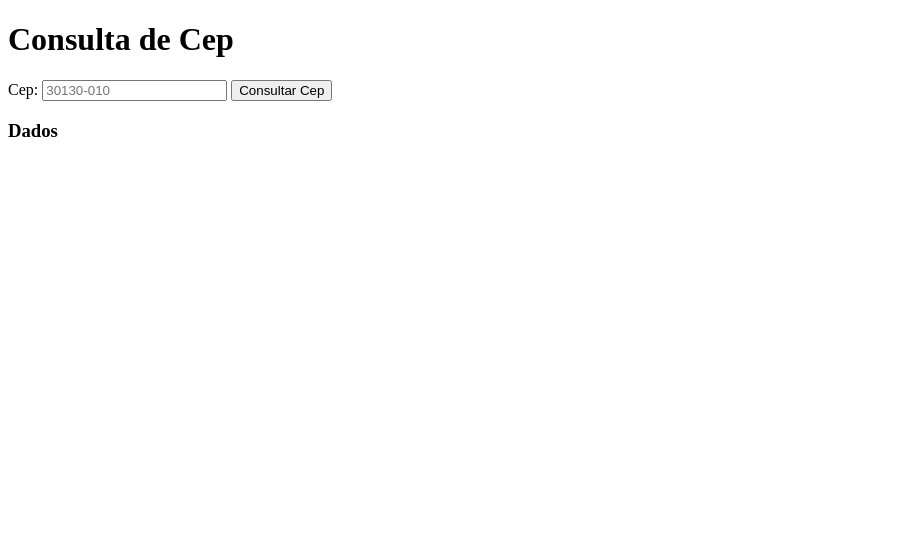
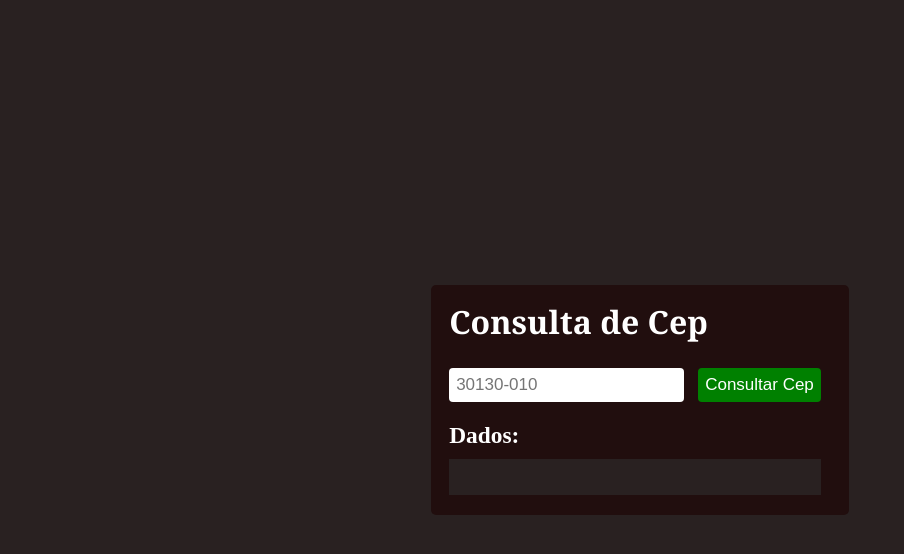
Before and after one commit to SamuelMorais030202/Consulta-de-cep, a website built with Vite: page index.html in a window 1280 px wide. Shown: the whole page, without its empty margins (0-904 px from the left). Built offline with nearby package versions, Linux system fonts and the light colour scheme; some packages are replaced by stand-ins of ours.

Commit message:
Finalizando o projeto consulta de cep

```diff
--- a/index.html
+++ b/index.html
@@ -9,12 +9,12 @@
 <body>
     <main>
         <h1>Consulta de Cep</h1>
-        <label for="cepNumber">Cep:</label>
+        <label for="cepNumber"></label>
         <input type="text" name="cepNumber" id="cepNumber" placeholder="30130-010">
         <button id="buttonCep">Consultar Cep</button>
 
         <section>
-            <h3>Dados</h3>
+            <h3>Dados:</h3>
             <p id="result"></p>
         </section>
     </main>
--- a/src/main.js
+++ b/src/main.js
@@ -1,20 +1,29 @@
 import Swal from 'sweetalert2'
+import './style.css';
 
 const btnCep = document.querySelector('button');
 const cep = document.querySelector('#cepNumber');
 const city = document.querySelector('#result');
 
+const ERROR = () => {
+  Swal.fire({
+    icon: 'error',
+    title: 'Oops...',
+    text: 'Insira um cep válido!',
+  })
+}
+
 btnCep.addEventListener('click', async () => {
   try {
-    const response = await fetch(`https://viacep.com.br/ws/${cep.value}/json/`);
-    const data = await response.json();
-    console.log(data)
-    city.innerHTML = `${data.localidade} - ${data.uf}`;
+    const cityValue = cep.value;
+    const API_CITY = await fetch(`https://viacep.com.br/ws/${cityValue}/json/`);
+    const city_cep = await API_CITY.json();
+    if (city_cep.localidade === undefined) {
+      ERROR()
+    } else {
+      city.innerHTML = `${city_cep.localidade} - ${city_cep.uf}`;
+    }
   } catch (error) {
-    Swal.fire({
-        icon: 'error',
-        title: 'Oops...',
-        text: 'Insira um cep válido',
-      })
+    ERROR();
   }
-})
+});
--- /dev/null
+++ b/src/style.css
@@ -0,0 +1,55 @@
+*{
+    margin: 0;
+    padding: 0;
+}
+
+body {
+  background-color: rgb(41, 33, 33);
+  color: white;
+  height: 100vh;
+  display: flex;
+  flex-direction: column;
+  align-items: center;
+  justify-content: center;
+}
+
+main {
+  background-color: rgba(31, 8, 8, 0.753);
+  padding: 15px 28px 20px 18px;
+  border-radius: 5px;
+}
+
+main h1 {
+  font-family: Georgia, 'Times New Roman', Times, serif;
+  font-size: 32px;
+  margin-bottom: 20px;
+}
+
+main input {
+  padding: 7px;
+  border-radius: 4px;
+  border: none;
+  margin: 5px 10px 20px 0px;
+  font-size: 17px;
+}
+
+main button {
+    background-color: green;
+    border: none;
+    padding: 7px;
+    font-size: 17px;
+    border-radius: 4px;
+    color: white;
+}
+
+main section {
+   font-size: 20px;
+}
+
+main section p {
+  background-color: rgb(41, 33, 33);
+  padding: 8px;
+  margin-top: 10px;
+  font-size: 20px;
+  min-height: 20px;
+}
```
